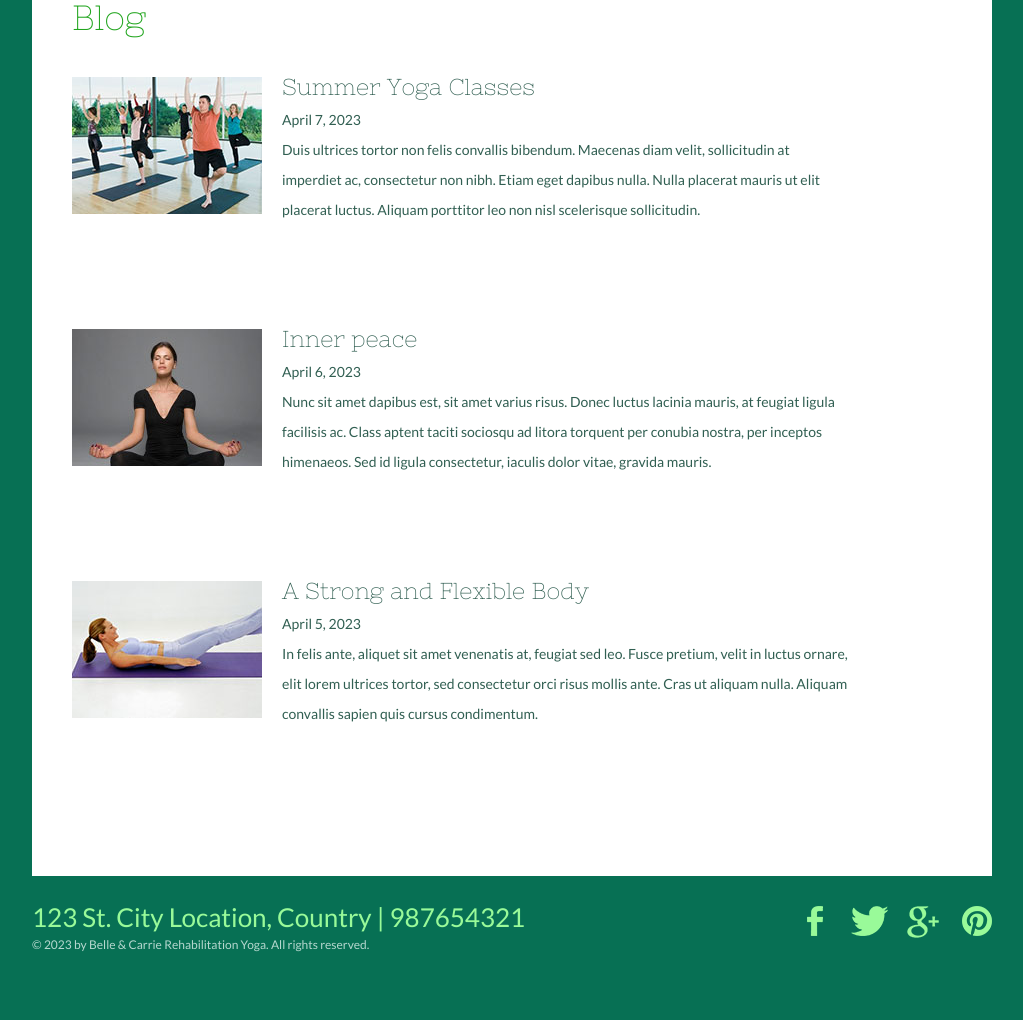
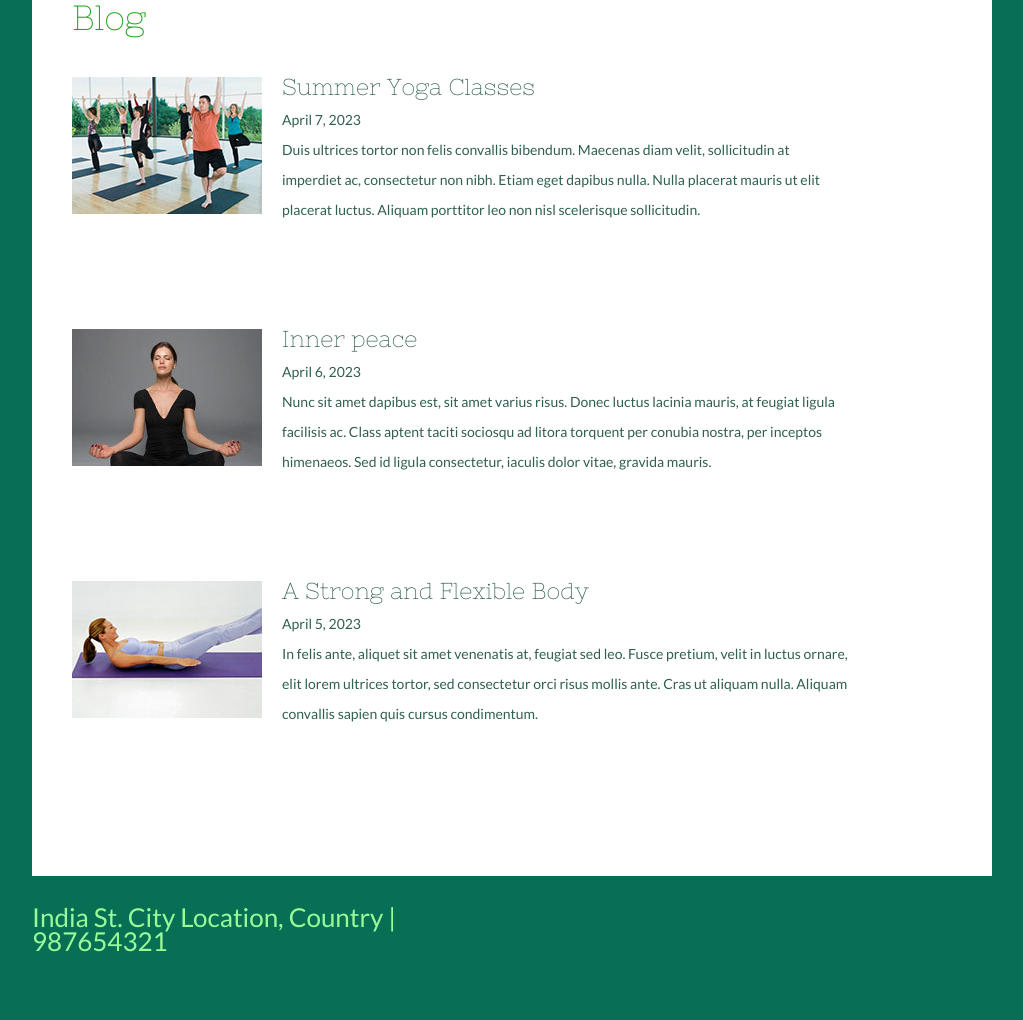
Before and after one commit to whitefill/Yoga.github.io, a plain HTML site: page blog.html in a window 1280 px wide. Shown: the part 234-1254 px from the top of the page, without its empty margins (128-1151 px from the left). Drawn offline with Linux system fonts and the light colour scheme.

Commit message:
Update blog.html

```diff
--- a/blog.html
+++ b/blog.html
@@ -1,5 +1,4 @@
 <!DOCTYPE html>
-<!-- Website template by freewebsitetemplates.com -->
 <html>
 <head>
 	<meta charset="UTF-8">
@@ -66,17 +65,8 @@
 	</div>
 	<div id="footer">
 		<div>
-			<span>123 St. City Location, Country | 987654321</span>
-			<p>
-				&copy; 2023 by Belle &amp; Carrie Rehabilitation Yoga. All rights reserved.
-			</p>
-		</div>
-		<div id="connect">
-			<a href="https://freewebsitetemplates.com/go/facebook/" id="facebook" target="_blank">Facebook</a>
-			<a href="https://freewebsitetemplates.com/go/twitter/" id="twitter" target="_blank">Twitter</a>
-			<a href="https://freewebsitetemplates.com/go/googleplus/" id="googleplus" target="_blank">Google&#43;</a>
-			<a href="https://freewebsitetemplates.com/go/pinterest/" id="pinterest" target="_blank">Pinterest</a>
-		</div>
+			<span> India St. City Location, Country | 987654321</span>
+
 	</div>
 </body>
 </html>
```
